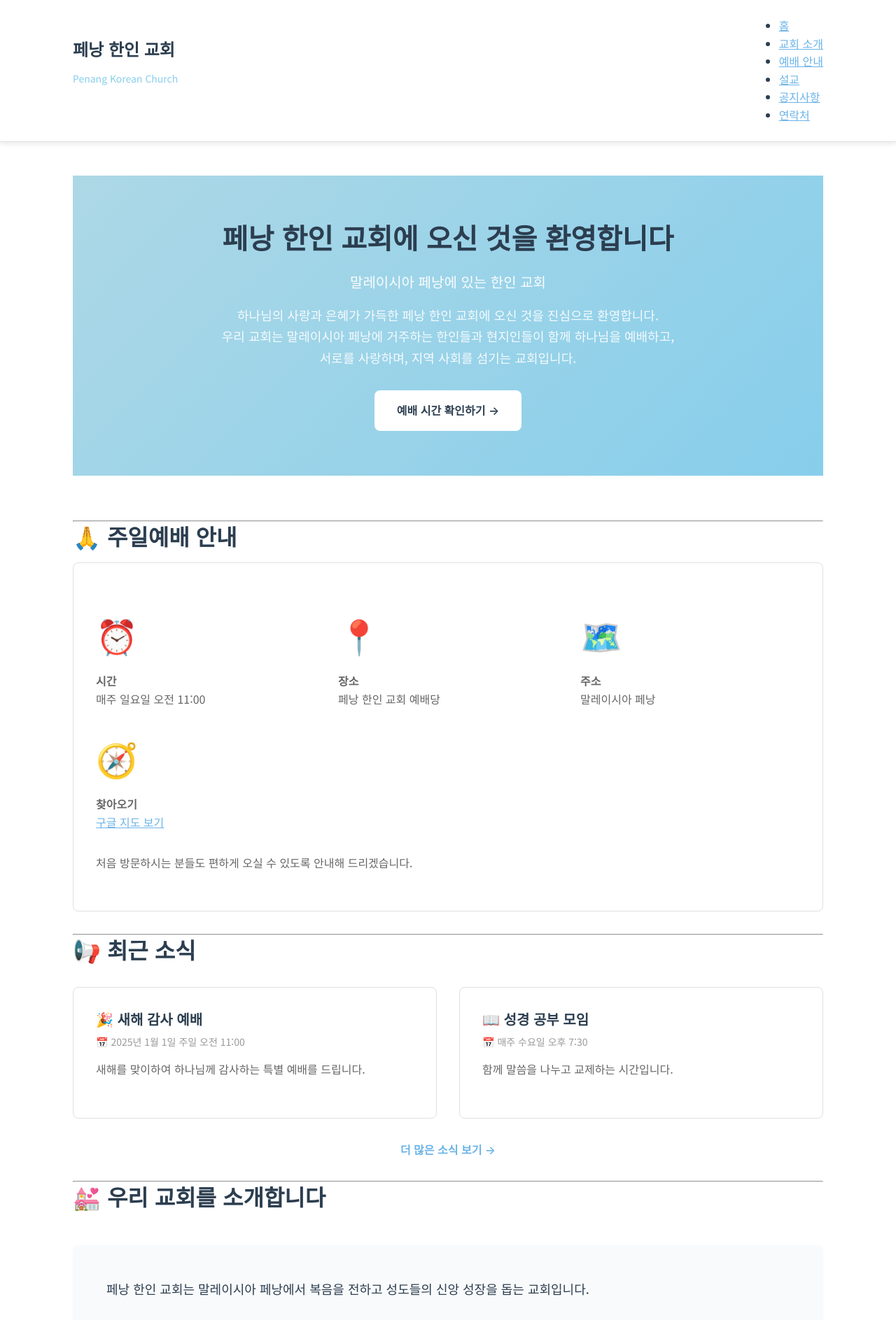
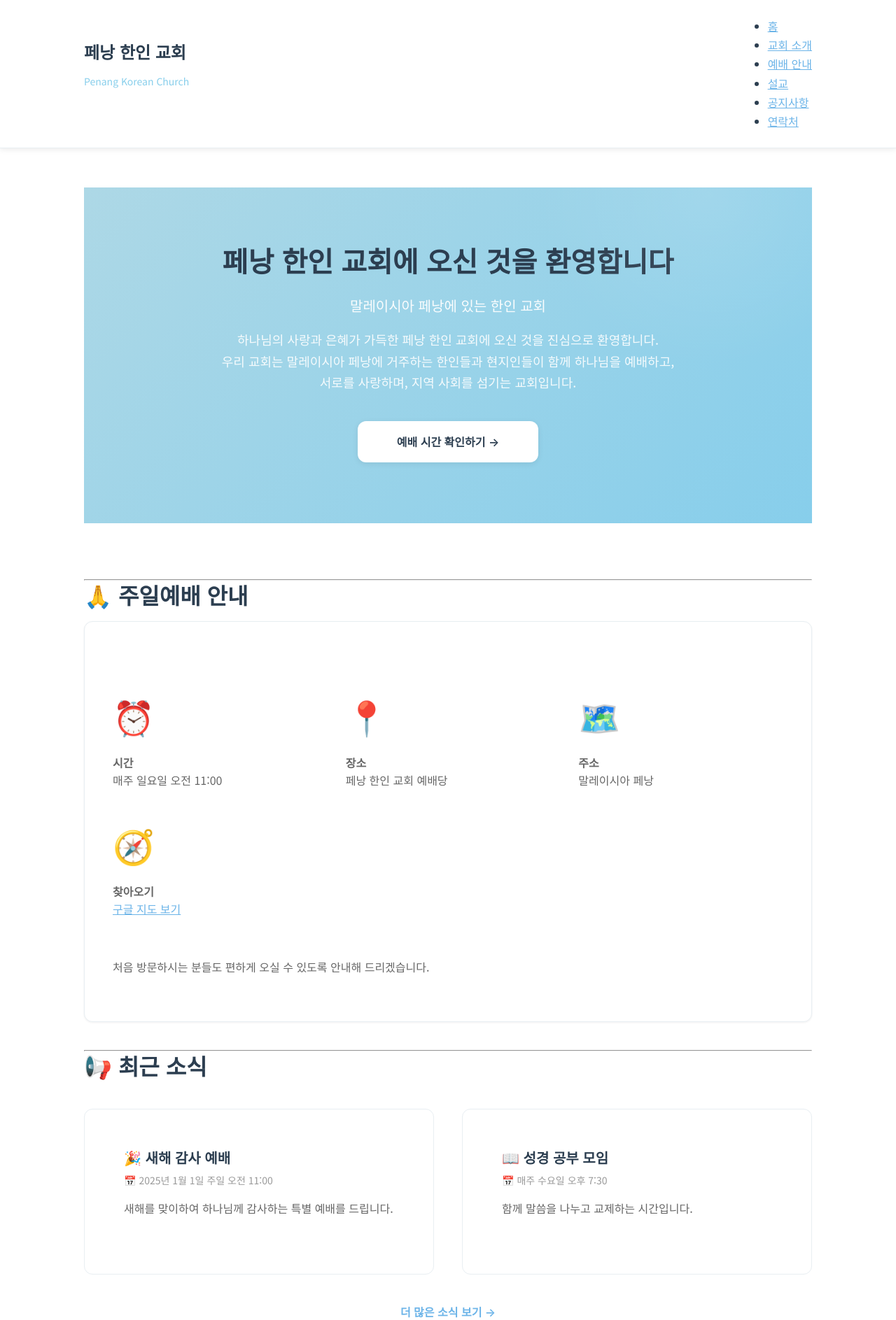
Before and after one commit to aaron-jang/penang-korean-church, a Jekyll site: the page built from index.md, in a window 1280 px wide. Shown: the top 1887 px of the page at 70% size. Built offline with Jekyll 4.4.1, drawn with Linux system fonts in a browser that asks for light colours.

Commit message:
Design: 세련된 디자인 개선 - 애니메이션 & 인터랙션
## 주요 개선사항

### 스타일 시스템 업그레이드
- ✨ 더 여유로운 간격 시스템 (spacing)
- 🎨 부드러운 Border Radius (6-16px)
- 💫 자연스러운 그림자 시스템 (5단계)
- ⚡ Transition 시스템 추가 (150-400ms)

### 헤더 개선
- 🌫️ Backdrop blur 효과
- 💎 반투명 배경 (95%)
- ✨ 호버 시 그림자 변화

### Hero 섹션
- 🌊 미세한 radial gradient 장식
- 💫 FadeInUp 애니메이션 (순차적)
- ⏱️ 0.6초 부드러운 등장

### 카드 디자인
- 📏 상단 그라디언트 바 (hover 시)
- ✨ 호버 시 lift-up 효과 (-6px)
- 🎨 보더 색상 변화
- 💎 그림자 강화

### 뉴스 카드
- 📏 하단 그라디언트 바 (hover 시)
- ✨ 부드러운 Transform 효과
- 💎 향상된 그림자

### 버튼
- ✨ Shimmer 효과 (광택)
- 💎 호버 시 lift-up (-3px)
- 🎨 그림자 강화

### Quote Box
- 📐 큰 따옴표 장식
- 💎 그림자 추가
- 🎨 Radius 증가

## 기술 스택
- CSS Variables
- CSS Animations
- Pseudo-elements (::before, ::after)
- Transform & Transition
- Backdrop Filter

🤖 Generated with [Claude Code](https://claude.com/claude-code)

Co-Authored-By: Claude <noreply@anthropic.com>

```diff
--- a/assets/css/custom.css
+++ b/assets/css/custom.css
@@ -16,29 +16,39 @@
   --footer-bg: #EAF6FB;
 
   /* 추가 색상 */
-  --border-color: #E0E0E0;
+  --border-color: #E8EEF2;
   --hover-color: #6CB4E8;
-  --light-bg: #F9FAFB;
+  --light-bg: #F7FAFC;
 
   /* 타이포그래피 */
   --font-family: 'Noto Sans KR', -apple-system, BlinkMacSystemFont, 'Segoe UI', sans-serif;
   --font-size-base: 16px;
-  --line-height: 1.6;
+  --line-height: 1.7;
 
-  /* 간격 */
+  /* 간격 - 더 여유롭게 */
   --spacing-xs: 0.5rem;
   --spacing-sm: 1rem;
   --spacing-md: 1.5rem;
-  --spacing-lg: 2rem;
-  --spacing-xl: 3rem;
-  --spacing-2xl: 4rem;
+  --spacing-lg: 2.5rem;
+  --spacing-xl: 3.5rem;
+  --spacing-2xl: 5rem;
 
-  /* Border Radius */
-  --radius: 8px;
+  /* Border Radius - 더 부드럽게 */
+  --radius-sm: 6px;
+  --radius: 12px;
+  --radius-lg: 16px;
 
-  /* Shadows */
-  --shadow: 0 2px 8px rgba(0, 0, 0, 0.1);
-  --shadow-lg: 0 4px 16px rgba(0, 0, 0, 0.1);
+  /* Shadows - 더 자연스럽게 */
+  --shadow-sm: 0 1px 3px rgba(0, 0, 0, 0.06);
+  --shadow: 0 2px 8px rgba(0, 0, 0, 0.08);
+  --shadow-md: 0 4px 12px rgba(0, 0, 0, 0.1);
+  --shadow-lg: 0 8px 24px rgba(0, 0, 0, 0.12);
+  --shadow-xl: 0 16px 48px rgba(0, 0, 0, 0.15);
+
+  /* Transitions */
+  --transition-fast: 150ms cubic-bezier(0.4, 0, 0.2, 1);
+  --transition: 250ms cubic-bezier(0.4, 0, 0.2, 1);
+  --transition-slow: 400ms cubic-bezier(0.4, 0, 0.2, 1);
 }
 
 /* ========================================
@@ -73,6 +83,13 @@ body {
   position: sticky;
   top: 0;
   z-index: 100;
+  box-shadow: var(--shadow-sm);
+  transition: box-shadow var(--transition);
+  backdrop-filter: blur(10px);
+  background: rgba(255, 255, 255, 0.95);
+}
+
+.site-header:hover {
   box-shadow: var(--shadow);
 }
 
@@ -149,6 +166,19 @@ body {
   text-align: center;
   padding: var(--spacing-2xl) var(--spacing-lg);
   margin: 0 0 var(--spacing-2xl) 0;
+  position: relative;
+  overflow: hidden;
+}
+
+.hero-section::before {
+  content: '';
+  position: absolute;
+  top: -50%;
+  right: -10%;
+  width: 500px;
+  height: 500px;
+  background: radial-gradient(circle, rgba(255, 255, 255, 0.1) 0%, transparent 70%);
+  border-radius: 50%;
 }
 
 .hero-title {
@@ -156,12 +186,14 @@ body {
   font-weight: 700;
   margin-bottom: var(--spacing-md);
   line-height: 1.2;
+  animation: fadeInUp 0.6s ease-out;
 }
 
 .hero-subtitle {
   font-size: 1.25rem;
   margin-bottom: var(--spacing-sm);
   opacity: 0.95;
+  animation: fadeInUp 0.6s ease-out 0.1s backwards;
 }
 
 .hero-description {
@@ -170,6 +202,18 @@ body {
   margin: 0 auto var(--spacing-lg);
   opacity: 0.9;
   line-height: 1.7;
+  animation: fadeInUp 0.6s ease-out 0.2s backwards;
+}
+
+@keyframes fadeInUp {
+  from {
+    opacity: 0;
+    transform: translateY(20px);
+  }
+  to {
+    opacity: 1;
+    transform: translateY(0);
+  }
 }
 
 /* ========================================
@@ -206,26 +250,44 @@ a:hover {
 
 .btn {
   display: inline-block;
-  padding: var(--spacing-sm) var(--spacing-lg);
+  padding: var(--spacing-sm) var(--spacing-xl);
   font-size: 1rem;
   font-weight: 600;
   text-decoration: none;
   border-radius: var(--radius);
-  transition: all 0.3s ease;
+  transition: all var(--transition);
   border: none;
   cursor: pointer;
   text-align: center;
+  position: relative;
+  overflow: hidden;
+}
+
+.btn::before {
+  content: '';
+  position: absolute;
+  top: 0;
+  left: -100%;
+  width: 100%;
+  height: 100%;
+  background: linear-gradient(90deg, transparent, rgba(255, 255, 255, 0.3), transparent);
+  transition: left 0.5s ease;
+}
+
+.btn:hover::before {
+  left: 100%;
 }
 
 .btn-primary {
   background: white;
   color: var(--text-color);
+  box-shadow: var(--shadow);
 }
 
 .btn-primary:hover {
   background: var(--light-bg);
-  transform: translateY(-2px);
-  box-shadow: var(--shadow);
+  transform: translateY(-3px);
+  box-shadow: var(--shadow-md);
 }
 
 .text-link {
@@ -248,27 +310,53 @@ a:hover {
   border-radius: var(--radius);
   padding: var(--spacing-lg);
   margin-bottom: var(--spacing-lg);
+  box-shadow: var(--shadow-sm);
+  transition: all var(--transition);
+}
+
+.card:hover {
+  box-shadow: var(--shadow-md);
+  transform: translateY(-2px);
 }
 
 .info-grid {
   display: grid;
   grid-template-columns: repeat(auto-fit, minmax(250px, 1fr));
   gap: var(--spacing-lg);
-  margin: var(--spacing-lg) 0;
+  margin: var(--spacing-xl) 0;
 }
 
 .info-card {
   background: white;
   border: 1px solid var(--border-color);
   border-radius: var(--radius);
-  padding: var(--spacing-lg);
+  padding: var(--spacing-xl);
   text-align: center;
-  transition: all 0.3s ease;
+  transition: all var(--transition);
+  position: relative;
+  overflow: hidden;
+}
+
+.info-card::before {
+  content: '';
+  position: absolute;
+  top: 0;
+  left: 0;
+  right: 0;
+  height: 4px;
+  background: linear-gradient(90deg, var(--primary-color), var(--secondary-color));
+  transform: scaleX(0);
+  transition: transform var(--transition);
+}
+
+.info-card:hover::before {
+  transform: scaleX(1);
 }
 
 .info-card:hover {
   box-shadow: var(--shadow-lg);
-  transform: translateY(-4px);
+  transform: translateY(-6px);
+  border-color: var(--primary-color);
 }
 
 .info-card-icon {
@@ -303,12 +391,32 @@ a:hover {
   background: white;
   border: 1px solid var(--border-color);
   border-radius: var(--radius);
-  padding: var(--spacing-lg);
-  transition: all 0.3s ease;
+  padding: var(--spacing-xl);
+  transition: all var(--transition);
+  position: relative;
+  overflow: hidden;
+}
+
+.news-card::after {
+  content: '';
+  position: absolute;
+  bottom: 0;
+  left: 0;
+  right: 0;
+  height: 3px;
+  background: linear-gradient(90deg, var(--primary-color), var(--secondary-color));
+  transform: scaleX(0);
+  transform-origin: left;
+  transition: transform var(--transition);
+}
+
+.news-card:hover::after {
+  transform: scaleX(1);
 }
 
 .news-card:hover {
   box-shadow: var(--shadow-lg);
+  transform: translateY(-4px);
   border-color: var(--primary-color);
 }
 
@@ -378,10 +486,24 @@ a:hover {
 
 .quote-box {
   background: linear-gradient(135deg, var(--primary-color) 0%, var(--secondary-color) 100%);
-  border-radius: var(--radius);
+  border-radius: var(--radius-lg);
   padding: var(--spacing-2xl) var(--spacing-xl);
   margin: var(--spacing-2xl) 0;
   text-align: center;
+  box-shadow: var(--shadow-lg);
+  position: relative;
+  overflow: hidden;
+}
+
+.quote-box::before {
+  content: '"';
+  position: absolute;
+  top: -20px;
+  left: 30px;
+  font-size: 120px;
+  font-family: Georgia, serif;
+  color: rgba(255, 255, 255, 0.1);
+  line-height: 1;
 }
 
 .quote-text p {
```
